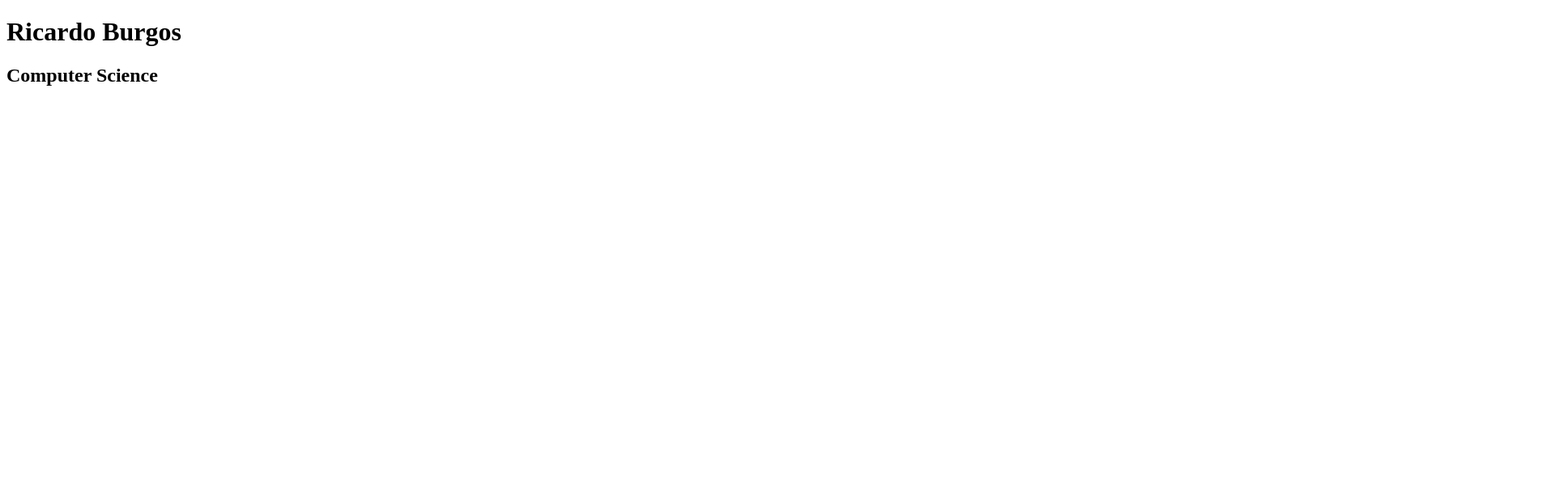
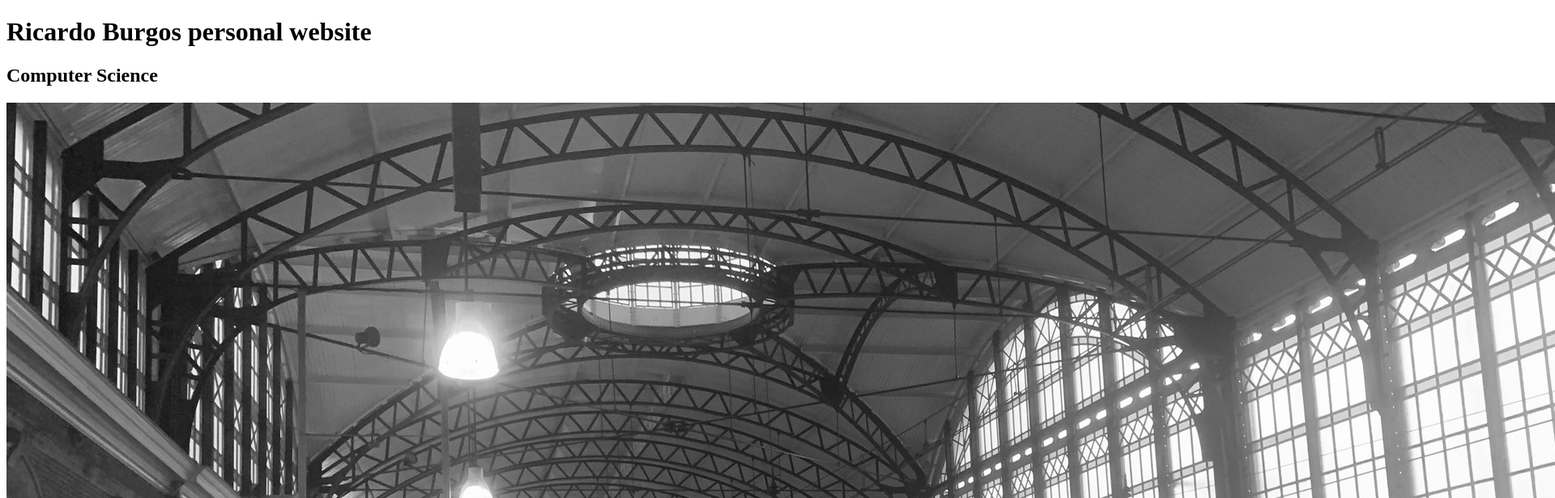
Before and after one commit to ricardoburgosSV/ricardoburgosSV.github.io, a plain HTML site: page index.html in a window 1280 px wide. Shown: the top 616 px of the page at 81% size, 1920 px wide, since content can reach past the window. Drawn offline with Linux system fonts and the light colour scheme.

Commit message:
commit 26 Jan 2023

```diff
--- a/index.html
+++ b/index.html
@@ -9,8 +9,9 @@
 </head>
 
 <body>
-    <h1>Ricardo Burgos</h1>
+    <h1>Ricardo Burgos personal website</h1>
     <h2>Computer Science</h2>
+    <img src="img/under_construction.jpg">
 
 </body>
 </html>
```
Also changed, not shown: img/under_construction.jpg (added).
